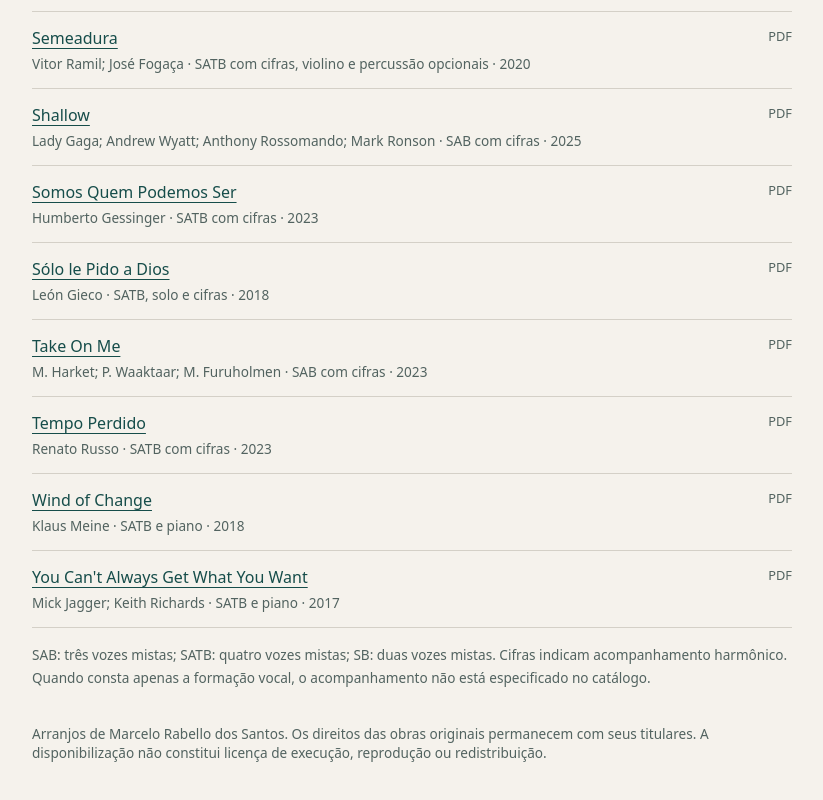
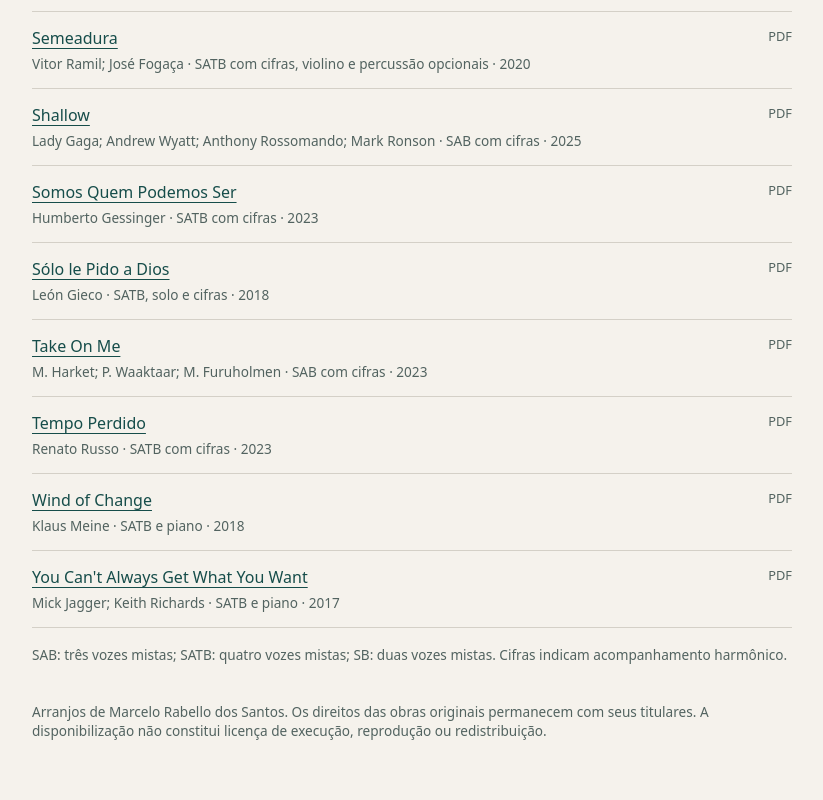
Before and after one commit to marcelorabellodossantos/marcelorabellodossantos.github.io, a plain HTML site: page arranjos/index.html in a window 1280 px wide. Shown: the part 3708-4508 px from the top of the page, without its empty margins (228-1051 px from the left). Drawn offline with Linux system fonts and the light colour scheme.

Commit message:
Simplificar legenda das formações musicais

```diff
--- a/arranjos/index.html
+++ b/arranjos/index.html
@@ -50,4 +50,4 @@
 <li><a href="../take-on-me.pdf" download>Take On Me</a><span class="pdf">PDF</span><div class="meta">M. Harket; P. Waaktaar; M. Furuholmen · SAB com cifras · 2023</div></li>
 <li><a href="../tempo-perdido.pdf" download>Tempo Perdido</a><span class="pdf">PDF</span><div class="meta">Renato Russo · SATB com cifras · 2023</div></li>
 <li><a href="../wind-of-change.pdf" download>Wind of Change</a><span class="pdf">PDF</span><div class="meta">Klaus Meine · SATB e piano · 2018</div></li>
-<li><a href="../you-can-t-always-get-what-you-want.pdf" download>You Can&#x27;t Always Get What You Want</a><span class="pdf">PDF</span><div class="meta">Mick Jagger; Keith Richards · SATB e piano · 2017</div></li></ul><p class="meta">SAB: três vozes mistas; SATB: quatro vozes mistas; SB: duas vozes mistas. Cifras indicam acompanhamento harmônico. Quando consta apenas a formação vocal, o acompanhamento não está especificado no catálogo.</p><footer>Arranjos de Marcelo Rabello dos Santos. Os direitos das obras originais permanecem com seus titulares. A disponibilização não constitui licença de execução, reprodução ou redistribuição.</footer></main></body></html>
+<li><a href="../you-can-t-always-get-what-you-want.pdf" download>You Can&#x27;t Always Get What You Want</a><span class="pdf">PDF</span><div class="meta">Mick Jagger; Keith Richards · SATB e piano · 2017</div></li></ul><p class="meta">SAB: três vozes mistas; SATB: quatro vozes mistas; SB: duas vozes mistas. Cifras indicam acompanhamento harmônico.</p><footer>Arranjos de Marcelo Rabello dos Santos. Os direitos das obras originais permanecem com seus titulares. A disponibilização não constitui licença de execução, reprodução ou redistribuição.</footer></main></body></html>
```
